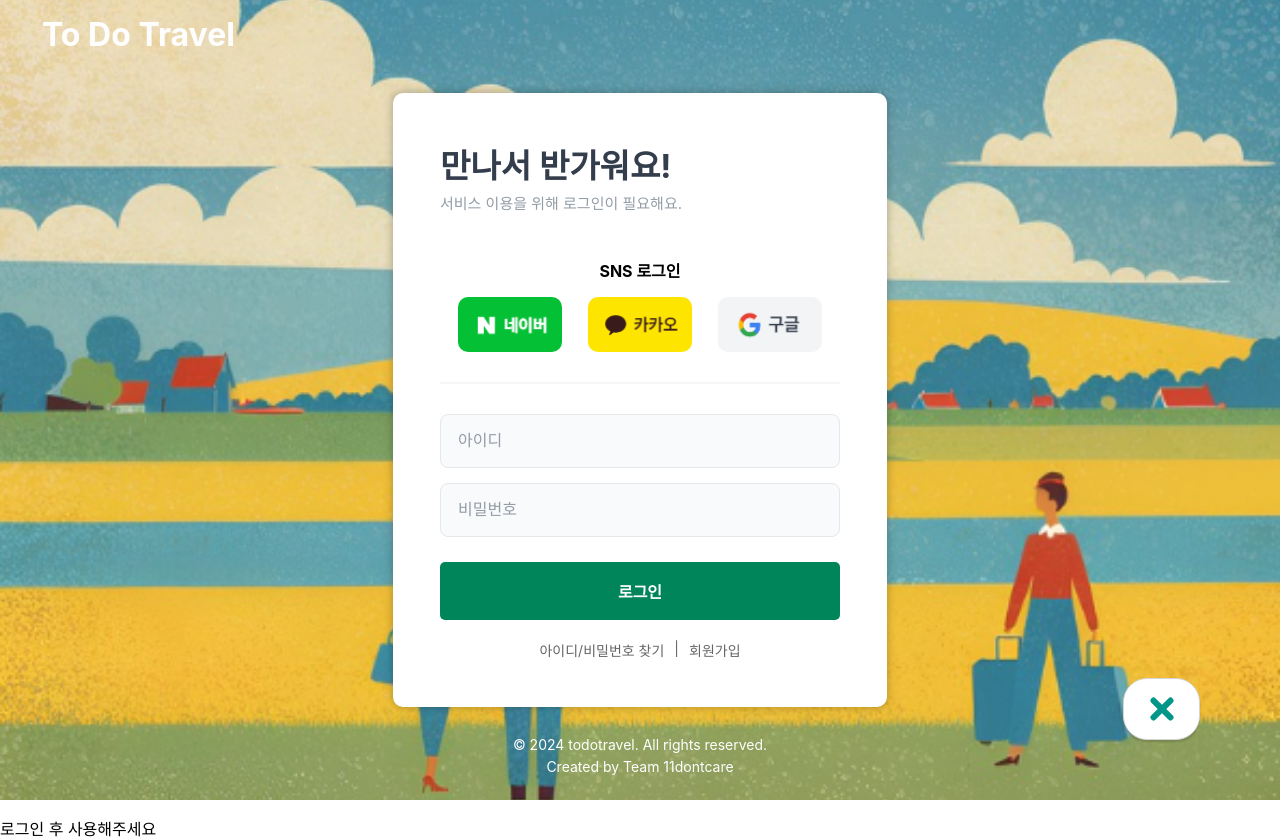
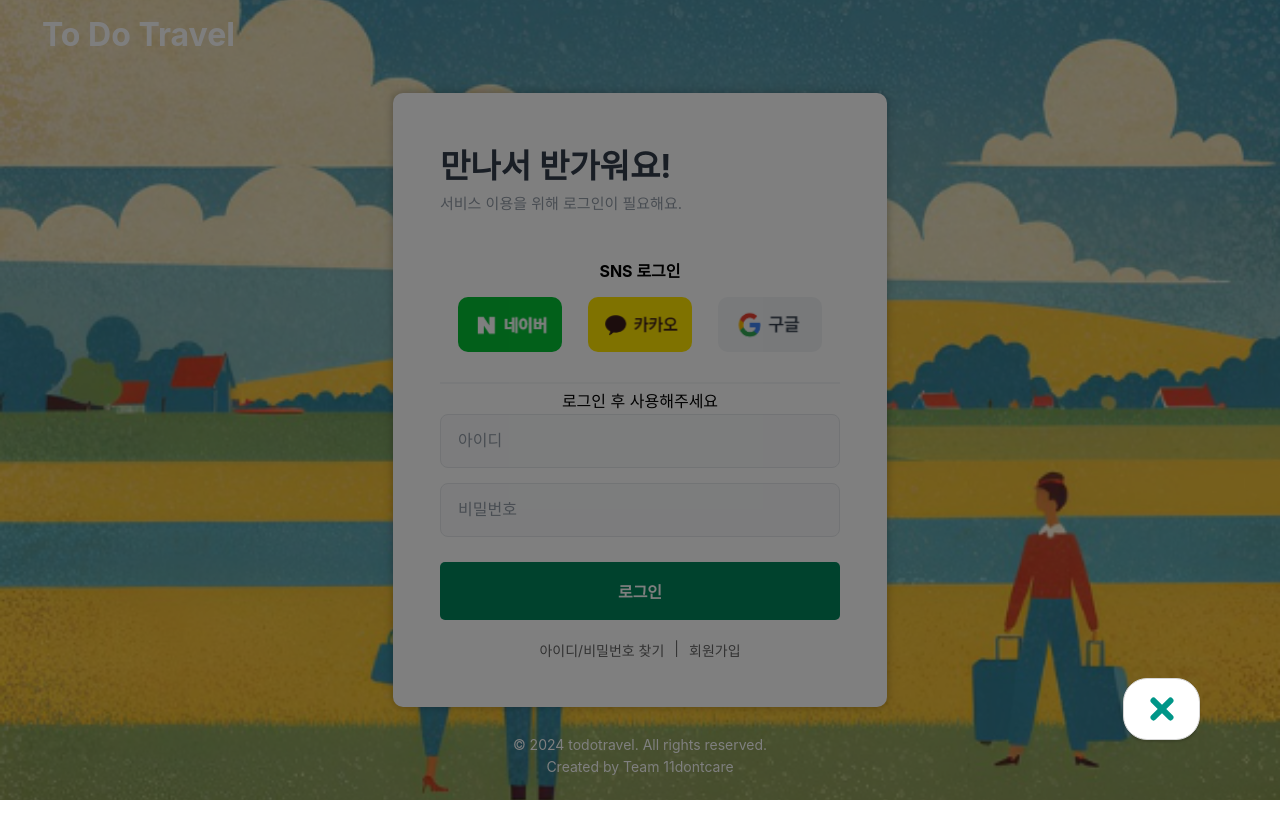
Before and after one commit to 11dontcare/todotravel_frontend, a React (Create React App) app: page /login in a window 1280 px wide. Both pictures are taken after a click on the element 1161 px from the left and 709 px from the top of the page. After the commit the page ends 800 px from the top, so only its background shows below. Built offline with nearby package versions, Linux system fonts and the light colour scheme.

Commit message:
Feat: 모달창 바깥부분

```diff
--- a/src/todotravel/component/chat/Chat.module.css
+++ b/src/todotravel/component/chat/Chat.module.css
@@ -217,3 +217,17 @@
     width: 100%;
     margin-top: 50%; /* 메시지를 모달 중앙에 배치 */
 }
+
+/* 모달 오버레이 스타일 */
+.chatOverlay {
+    position: fixed;
+    top: 0;
+    left: 0;
+    width: 100%;
+    height: 100%;
+    background-color: rgba(0, 0, 0, 0.5);
+    z-index: 999;
+    display: flex;
+    justify-content: center;
+    align-items: center;
+}
--- a/src/todotravel/component/chat/FloatingButton.js
+++ b/src/todotravel/component/chat/FloatingButton.js
@@ -4,13 +4,19 @@ import styles from './FloatingButton.module.css';
 import { useAuth } from '../../context/AuthContext';
 
 function FloatingButton() {
-    // 채팅 모달이 열려 있는지 여부를 관리하는 상태
     const [isChatOpen, setChatOpen] = useState(false);
     const { isLoggedIn } = useAuth();
 
     // 채팅 모달을 열고 닫는 함수
     const toggleChat = () => {
         setChatOpen(!isChatOpen);
+    };
+
+    // 오버레이를 클릭했을 때 모달을 닫는 함수
+    const handleOverlayClick = (e) => {
+        if (e.target === e.currentTarget) {
+            setChatOpen(false);
+        }
     };
 
     return (
@@ -26,13 +32,15 @@ function FloatingButton() {
                 {isChatOpen && <div className={styles.closeIcon}></div>}
             </div>
             {isChatOpen && (
-                isLoggedIn ? (
-                    <ChatContainer />  // 로그인된 경우 채팅 모달 표시
-                ) : (
-                    <div className={styles.chatModal}>
-                        <p className={styles.loginPrompt}>로그인 후 사용해주세요</p>
-                    </div>
-                )
+                <div className={styles.chatOverlay} onClick={handleOverlayClick}>
+                    {isLoggedIn ? (
+                        <ChatContainer />  // 로그인된 경우 채팅 모달 표시
+                    ) : (
+                        <div className={styles.chatModal}>
+                            <p className={styles.loginPrompt}>로그인 후 사용해주세요</p>
+                        </div>
+                    )}
+                </div>
             )}
         </>
     );
--- a/src/todotravel/component/chat/FloatingButton.module.css
+++ b/src/todotravel/component/chat/FloatingButton.module.css
@@ -109,3 +109,17 @@
 .floatingButton.active .closeIcon {
     display: block; /* X 아이콘 표시 */
 }
+
+/* 모달 오버레이 스타일 */
+.chatOverlay {
+    position: fixed; /* 화면 전체를 덮도록 고정 위치 설정 */
+    top: 0;
+    left: 0;
+    width: 100%; /* 화면의 전체 너비를 차지 */
+    height: 100%; /* 화면의 전체 높이를 차지 */
+    background-color: rgba(0, 0, 0, 0.5); /* 반투명 검은색 배경 */
+    z-index: 999; /* 모달창 바로 아래에 위치하도록 설정 */
+    display: flex; /* 내부 요소를 중앙에 배치하기 위해 flexbox 사용 */
+    justify-content: center; /* 수평 중앙 정렬 */
+    align-items: center; /* 수직 중앙 정렬 */
+}
```
